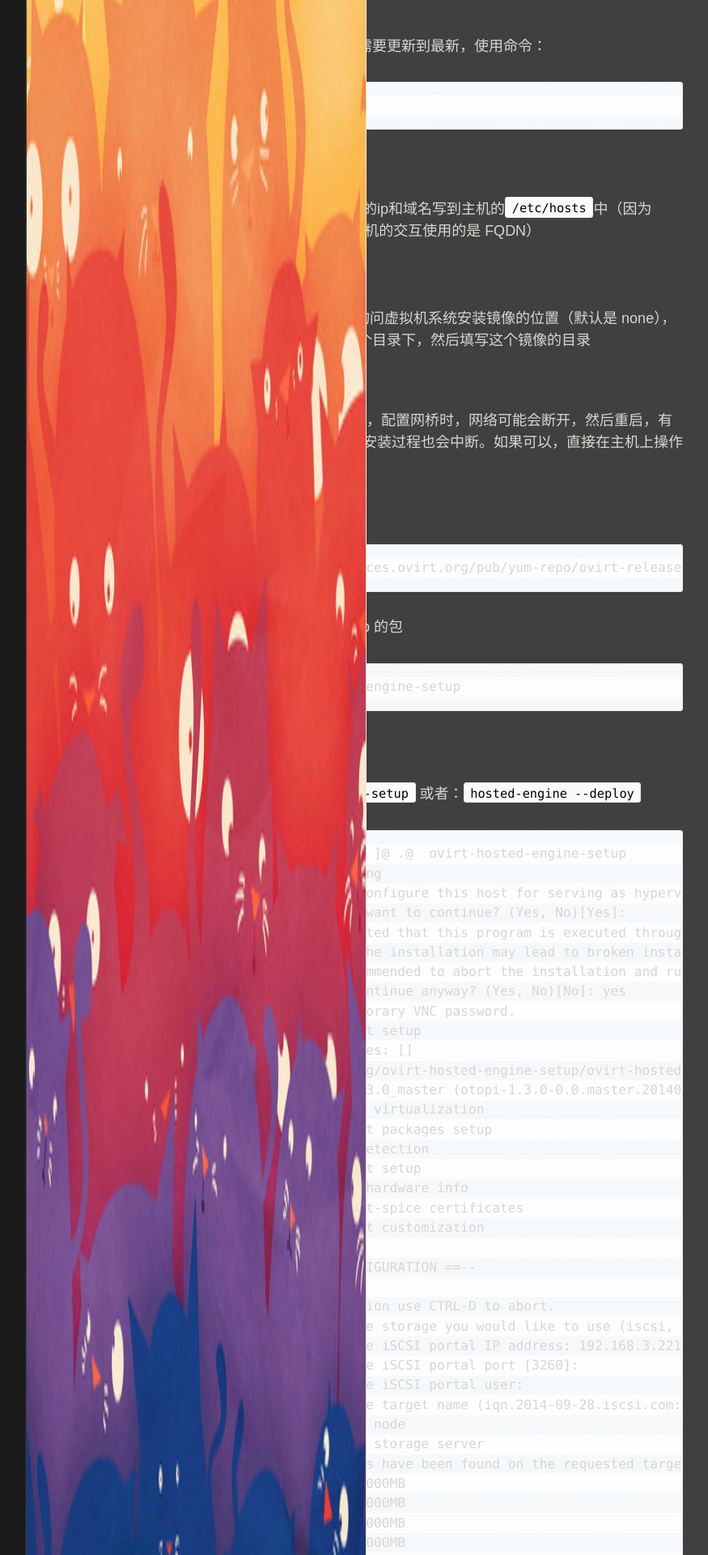
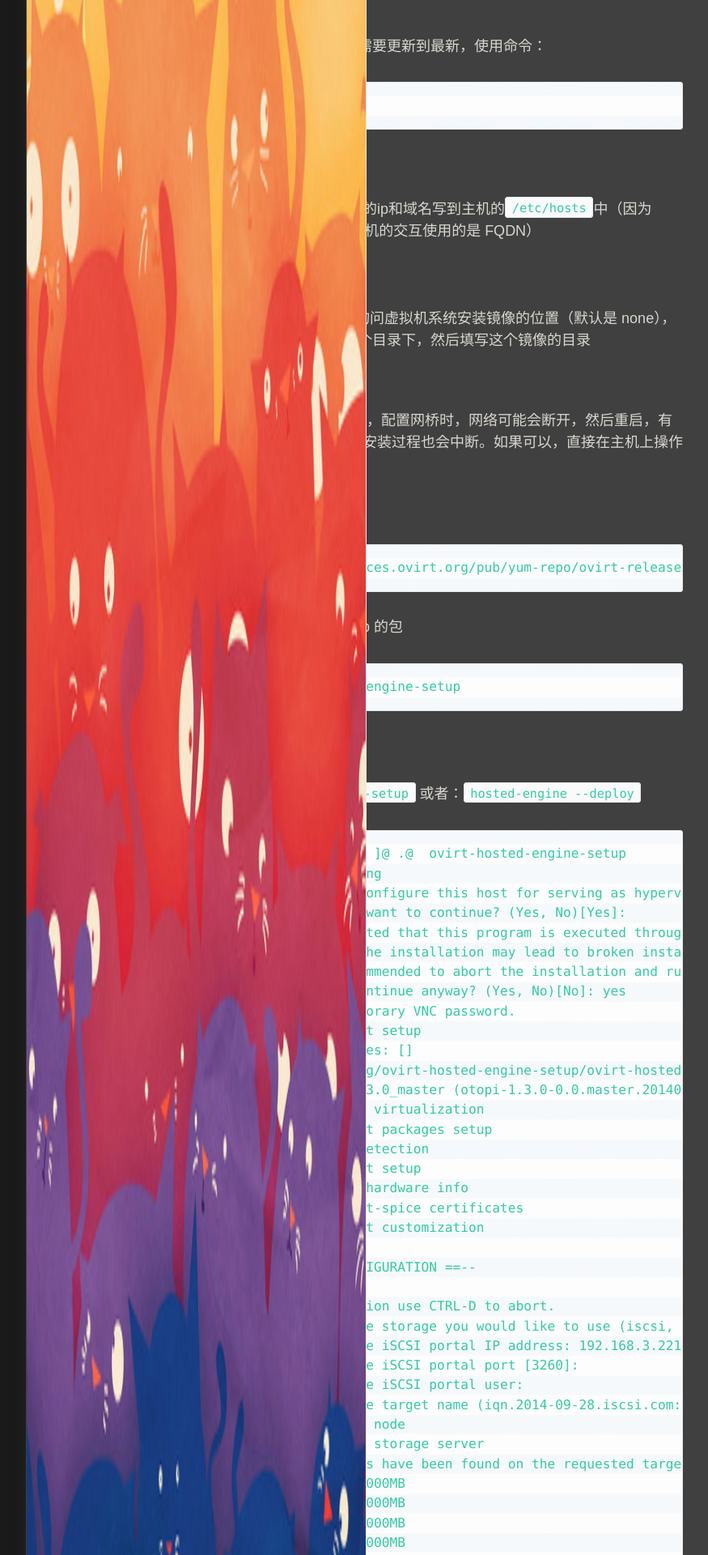
Before and after one commit to CoffeeChou/CoffeeChou.github.io, a Jekyll site: the page built from _posts/Technology/2015-03-04-HostedEngine-deploy.md, in a window 1280 px wide. Shown: the part 617-2537 px from the top of the page at 81% size, without its empty margins (132-1007 px from the left). Built offline with Jekyll 4.4.1, drawn with Linux system fonts in a browser that asks for light colours; Markdown is read by kramdown in place of the engine named in the settings.

Commit message:
修改文章内容的颜色和代码高亮颜色

```diff
--- a/assets/css/style.css
+++ b/assets/css/style.css
@@ -486,7 +486,7 @@ iframe {
   width: 260px;
   height: 100%;
   padding-top: 30px;
-  background: rgba(250, 250, 250, 0.9);
+  background: rgba(26, 26, 26, 0.9);
   border-top: 1px solid #e5e8ec;
   border-left: 1px solid #e5e8ec;
   border-radius: 10px 0 0 0;
@@ -500,7 +500,7 @@ iframe {
 
 #post__toc-title {
   padding: 0 0 5px 11px;
-  color: #2c353d;
+  color: #a6a6a7;
   font-size: 1em;
   display: block; }
 
@@ -953,6 +953,7 @@ pre {
       background: #d6dbe1; }
 
 pre > code {
+  color: #33caa6;
   font-family: inherit;
   direction: ltr;
   text-align: left;
@@ -969,7 +970,7 @@ pre > code {
 /* Inline code */
 :not(pre) > code {
   padding: .25em .5em .1em;
-  color: black;
+  color: #33caa6;
   font: .85em Consolas, Monaco, 'Andale Mono', monospace;
   background: #fafafa;
   border: 1px solid #e5e8ec;
```
